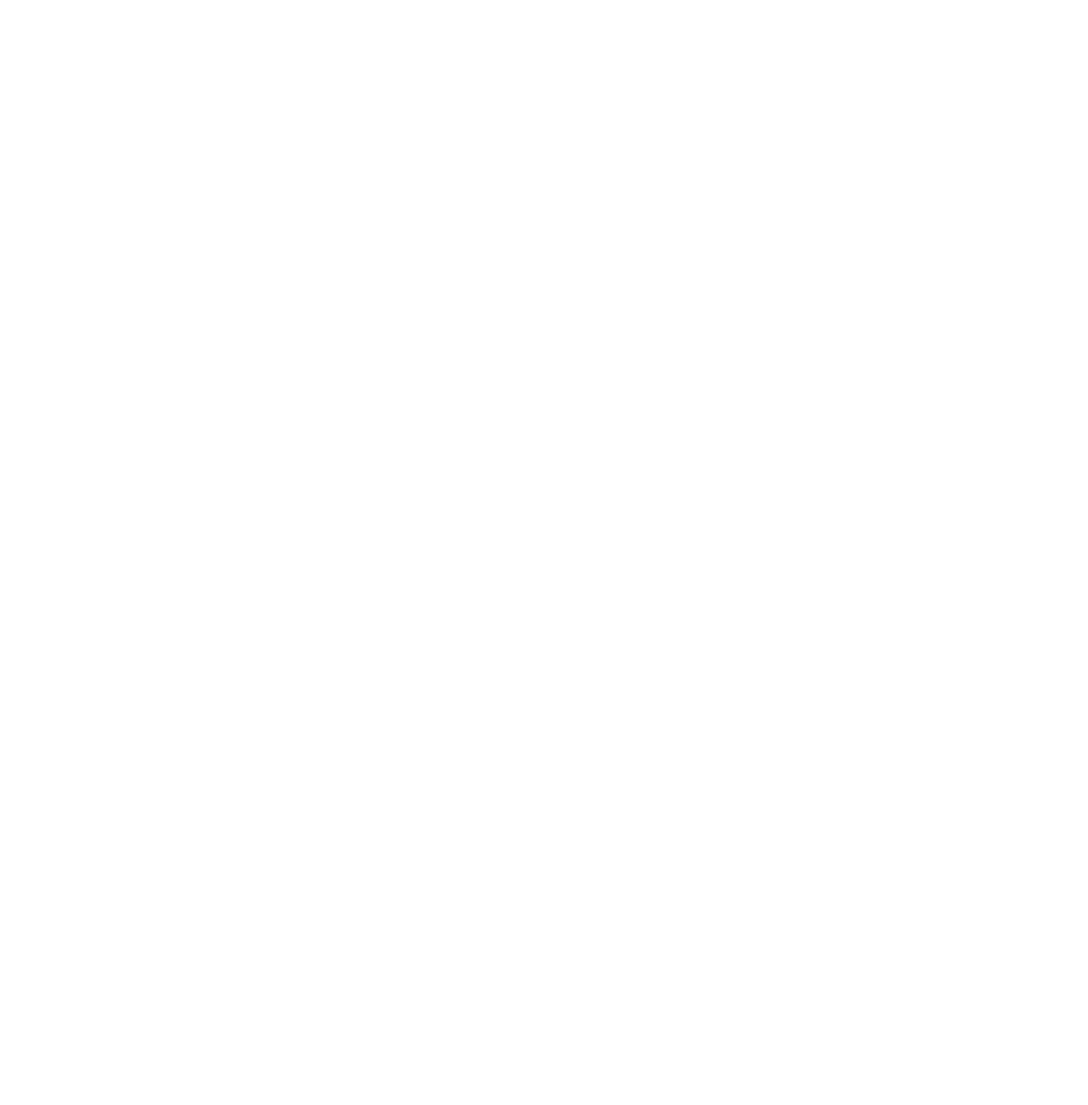
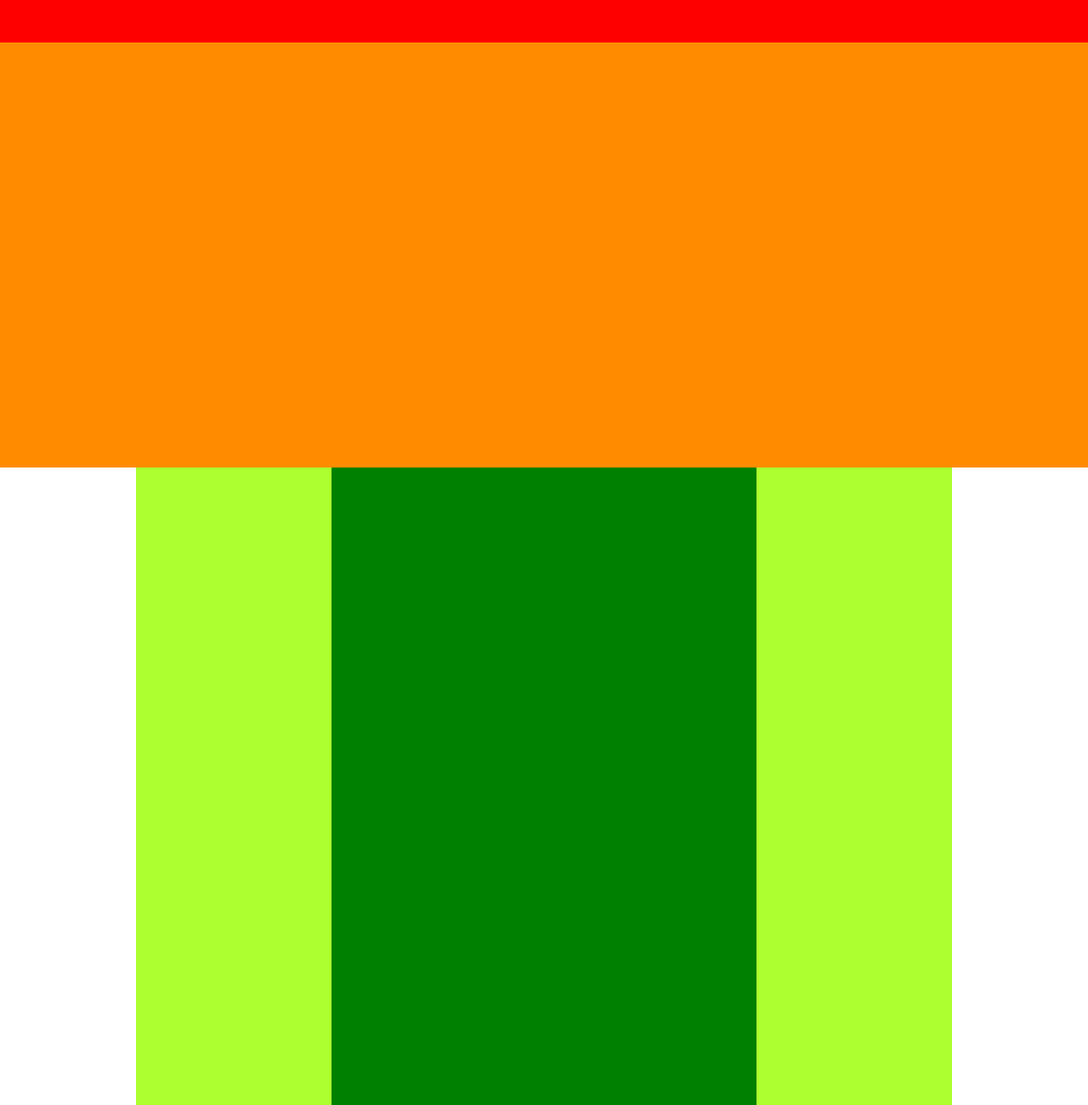
Before and after one commit to yu-ki-yama/chapter3_exercise, a plain HTML site: page index.html in a window 1280 px wide. Shown: the top 1300 px of the page at 85% size. Before the commit the page ends 800 px from the top, so only its background shows below. Drawn offline with Linux system fonts and the light colour scheme.

Commit message:
[Finish] 1-3

```diff
--- a/index.html
+++ b/index.html
@@ -3,8 +3,22 @@
 <head>
     <meta charset="UTF-8">
     <title>3章演習</title>
+    <link rel="stylesheet" href="style.css">
 </head>
 <body>
 
+    <div class="header">
+        <div class="header-top"></div>
+        <div class="header-bottom"></div>
+    </div>
+
+    <div class="main clear">
+        <div class="main-left"></div>
+        <div class="main-center"></div>
+        <div class="main-right"></div>
+    </div>
+
+    <div class="footer"></div>
+
 </body>
 </html>
--- a/style.css
+++ b/style.css
@@ -0,0 +1,61 @@
+*{
+    margin: 0;
+    padding: 0;
+    box-sizing: border-box;
+}
+
+.clear::after{
+    content: '';
+    display: block;
+    clear: both;
+}
+
+.header{
+    width: 100%;
+    height: 550px;
+}
+
+.header-top{
+    width: 100%;
+    height: 50px;
+    background-color: red;
+}
+
+.header-bottom{
+    width: 100%;
+    height: 500px;
+    background-color: darkorange;
+}
+
+.main{
+    width: 960px;
+    margin: 0 auto;
+
+}
+
+.main-left{
+    width: 230px;
+    float: left;
+    height: 1400px;
+    background-color: greenyellow;
+}
+
+.main-center{
+    width: 500px;
+    height: 1400px;
+    float: left;
+    background-color: green;
+}
+
+.main-right{
+    width: 230px;
+    float: left;
+    height: 1400px;
+    background-color: greenyellow;
+}
+
+.footer{
+    height: 100px;
+    width: 100%;
+    background-color: blue;
+}
```
